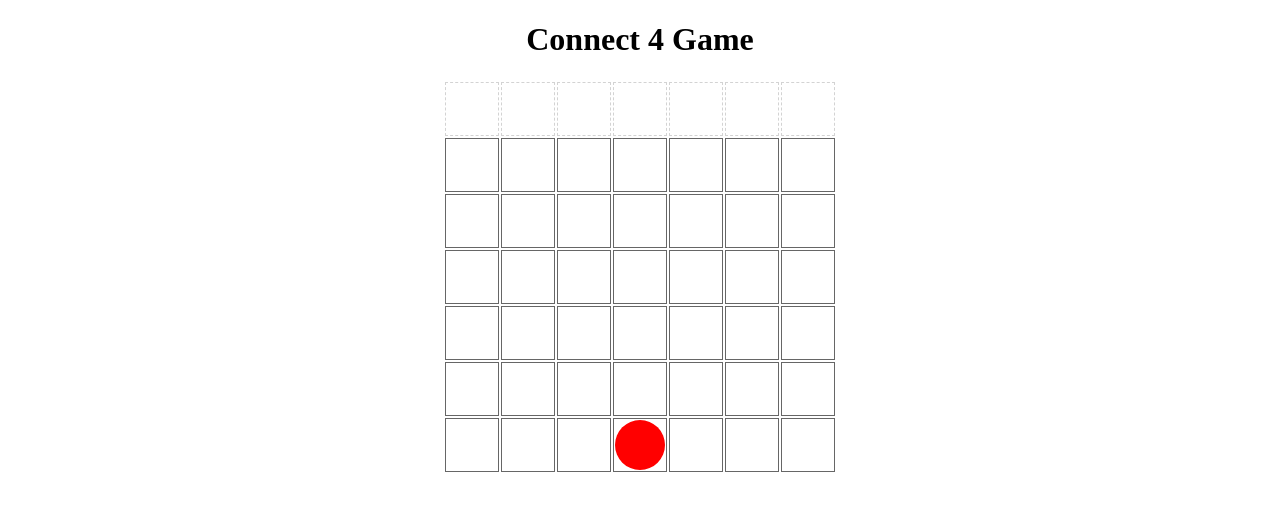
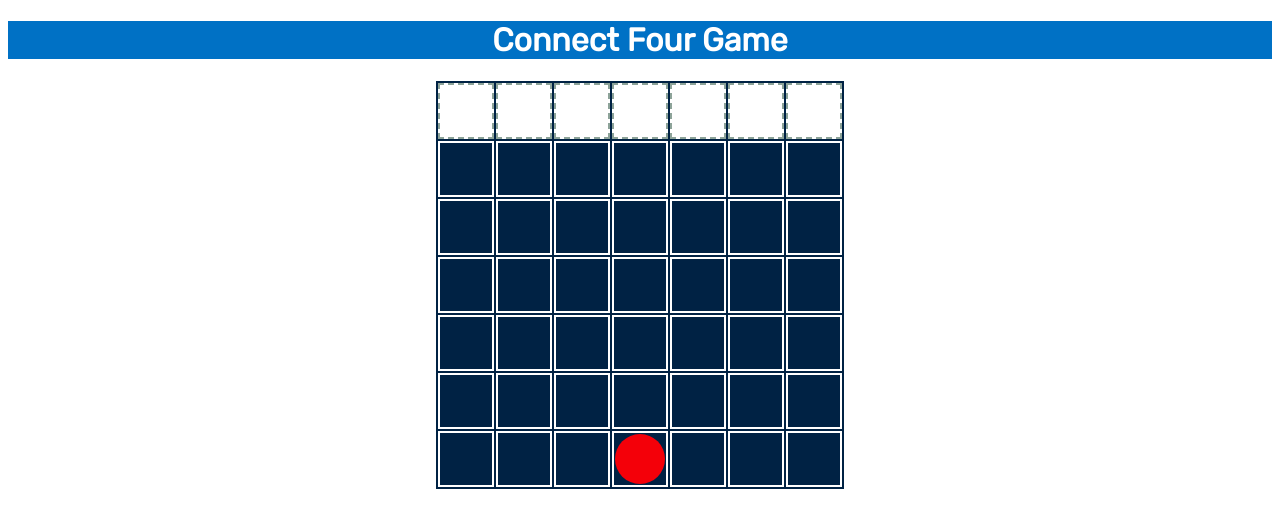
Before and after one commit to Huulamnguyen/connect4, a plain HTML site: page index.html in a window 1280 px wide. Both pictures are taken after a click on the element 640 px from the left and 108 px from the top of the page. Drawn offline with Linux system fonts and the light colour scheme.

Commit message:
modified css

```diff
--- a/connect4.css
+++ b/connect4.css
@@ -1,6 +1,13 @@
+
+/* Import google font rubik */
+@import url('https://fonts.googleapis.com/css2?family=Rubik&display=swap');
+
 
 #header{
   text-align: center;
+  font-family: 'Rubik', sans-serif;
+  background-color: #0071c5;
+  color: white;
 }
 /* game board table */
 #game {
@@ -9,12 +16,13 @@
 
 #board{
   margin: 0 auto;
+  background-color:#002244;
 }
 
 #board td {
   width: 50px;
   height: 50px;
-  border: solid 1px #666;
+  border: solid 2px white;
 }
 
 /* pieces are div within game table cells: draw as colored circles */
@@ -36,15 +44,17 @@
 
 /* TODO: make pieces red/blue,  depending on player 1/2 piece */
 .piece.p1 {
-  background-color: red;
+  background-color: #F40009;
+
 }
 .piece.p2 {
-  background-color: blue;
+  background-color: #1E90FF;
 }
 /* column-top is table row of clickable areas for each column */
 
 #column-top td {
-  border: dashed 1px lightgray;
+  border: dashed 2px #8DA399;
+  background-color: #ffffff;
 }
 
 #column-top td:hover {
--- a/connect4.js
+++ b/connect4.js
@@ -71,7 +71,7 @@ function findSpotForCol(x) {
 function placeInTable(y, x) {
   // TODO: make a div and insert into correct table cell
   const piece = document.createElement("div");
-  piece.style.top = `${ - 50 * (y + 2)}px`;
+  piece.style.top = `${ -50 * (y + 2)}px`;
   piece.setAttribute('class',`piece p${currPlayer}`);
   const spot = document.getElementById(`${y}-${x}`);
   spot.append(piece);
@@ -82,7 +82,9 @@ function placeInTable(y, x) {
 function endGame(msg) {
   // TODO: pop up alert message
   alert(msg);
-}
+};
+
+
 
 /** handleClick: handle click of column top to play piece */
 
--- a/index.html
+++ b/index.html
@@ -1,11 +1,11 @@
 <!doctype html>
 <head>
-  <title>Connect 4 Project</title>
+  <title>Connect 4 Game</title>
   <link href="connect4.css" rel="stylesheet">
 </head>
 <body>
 <div id="header">
-  <h1>Connect 4 Game</h1>
+  <h1>Connect Four Game</h1>
 </div>
 <div id="game">
   <table id="board"></table>
```
